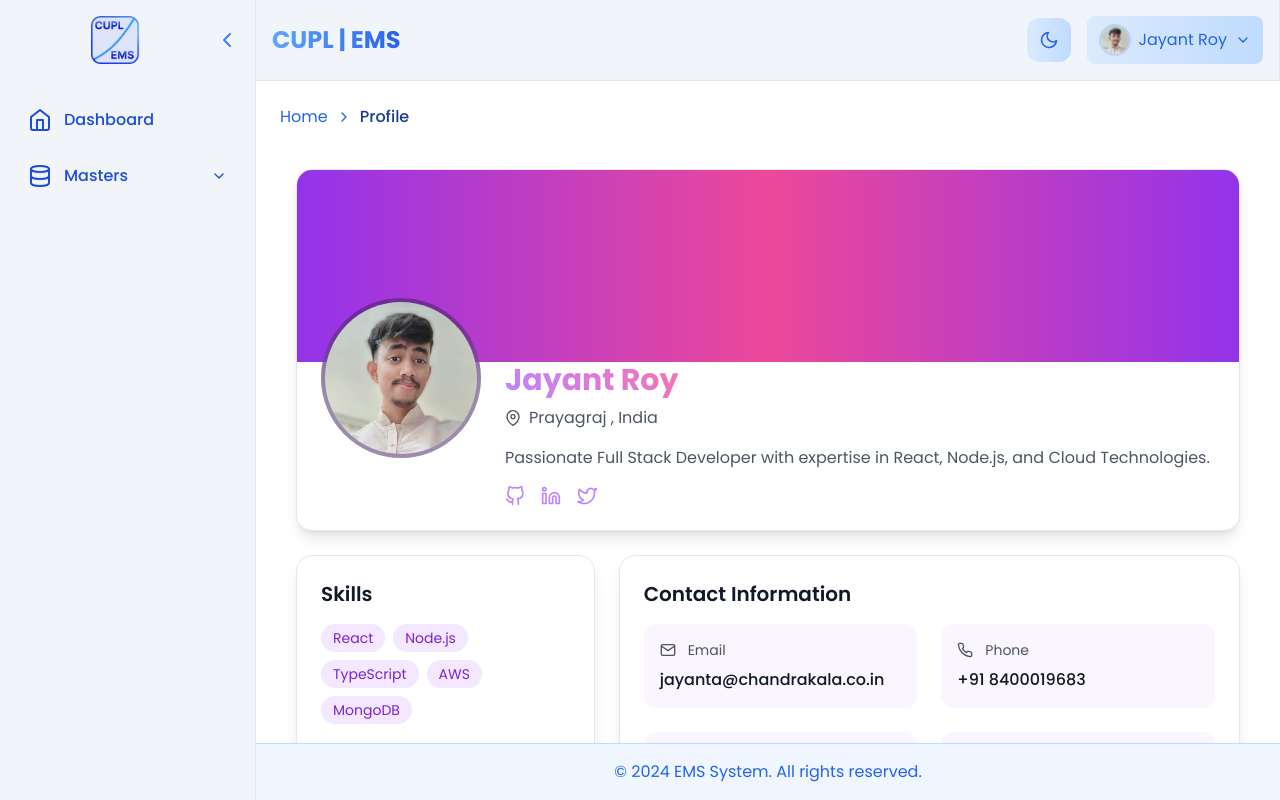
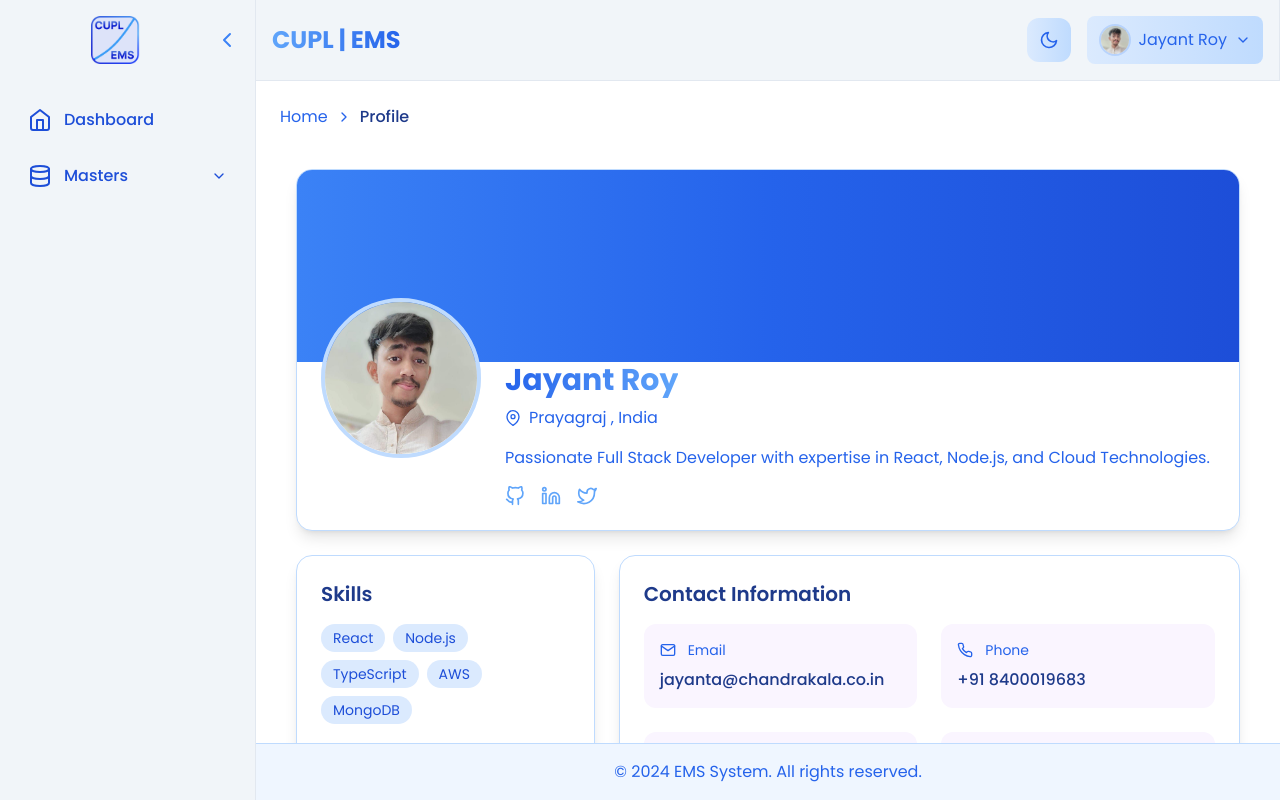
Before and after one commit to reconroy/EMS-UI, a React (Vite) app: page /profile in a window 1280 px wide. Built offline with nearby package versions, Linux system fonts and the light colour scheme; the HTML template or start-up script is replaced by a standard one.

Commit message:
minor theme adjustments

```diff
--- a/src/pages/user/ChangePassword.jsx
+++ b/src/pages/user/ChangePassword.jsx
@@ -15,15 +15,15 @@ const ChangePassword = () => {
 
     const cardClass = theme === 'dark'
         ? 'bg-black/40 backdrop-blur-xl border-purple-500/20'
-        : 'bg-white border-gray-200 shadow-lg';
+        : 'bg-white border-blue-200 shadow-lg';
 
     const textClass = theme === 'dark'
         ? 'text-purple-100'
-        : 'text-gray-900';
+        : 'text-blue-900';
 
     const inputClass = theme === 'dark'
         ? 'bg-purple-900/20 border-purple-500/20 text-purple-100 focus:border-purple-400'
-        : 'bg-gray-50 border-gray-200 text-gray-900 focus:border-purple-500';
+        : 'bg-blue-50 border-blue-200 text-blue-900 focus:border-blue-500';
 
     const handleSubmit = (e) => {
         e.preventDefault();
@@ -47,14 +47,14 @@ const ChangePassword = () => {
             >
                 <button
                     onClick={() => navigate('/settings')}
-                    className={`mb-6 ${theme === 'dark' ? 'text-purple-400' : 'text-purple-600'} hover:underline`}
+                    className={`mb-6 ${theme === 'dark' ? 'text-purple-400' : 'text-blue-600'} hover:underline`}
                 >
                     ← Back to Settings
                 </button>
 
                 <div className={`border rounded-lg p-8 ${cardClass}`}>
                     <div className="flex items-center space-x-4 mb-8">
-                        <FiLock className={`text-2xl ${theme === 'dark' ? 'text-purple-400' : 'text-purple-600'}`} />
+                        <FiLock className={`text-2xl ${theme === 'dark' ? 'text-purple-400' : 'text-blue-600'}`} />
                         <h1 className={`text-2xl font-bold ${textClass}`}>Change Password</h1>
                     </div>
 
@@ -86,7 +86,7 @@ const ChangePassword = () => {
                                 className={`px-4 py-2 rounded-lg ${
                                     theme === 'dark'
                                         ? 'bg-purple-900/20 text-purple-300 hover:bg-purple-800/30'
-                                        : 'bg-gray-100 text-gray-600 hover:bg-gray-200'
+                                        : 'bg-blue-100 text-blue-700 hover:bg-blue-200'
                                 } transition-colors`}
                             >
                                 Cancel
@@ -96,7 +96,7 @@ const ChangePassword = () => {
                                 className={`px-4 py-2 rounded-lg ${
                                     theme === 'dark'
                                         ? 'bg-purple-600 hover:bg-purple-700 text-white'
-                                        : 'bg-purple-600 hover:bg-purple-700 text-white'
+                                        : 'bg-blue-600 hover:bg-blue-700 text-white'
                                 } transition-colors`}
                             >
                                 Update Password
--- a/src/pages/user/Profile.jsx
+++ b/src/pages/user/Profile.jsx
@@ -287,19 +287,39 @@ const Profile = () => {
 
   const cardClass = theme === 'dark'
     ? 'bg-black/40 backdrop-blur-xl border-purple-500/20'
-    : 'bg-white border-gray-200 shadow-lg';
+    : 'bg-white border-blue-200 shadow-lg';
 
   const textClass = theme === 'dark'
     ? 'text-purple-100'
-    : 'text-gray-900';
+    : 'text-blue-900';
 
   const subTextClass = theme === 'dark'
     ? 'text-purple-300'
-    : 'text-gray-600';
+    : 'text-blue-600';
 
   const inputClass = theme === 'dark'
     ? 'bg-purple-900/20 border-purple-500/20 text-purple-100 focus:border-purple-400'
-    : 'bg-gray-50 border-gray-200 text-gray-900 focus:border-purple-500';
+    : 'bg-blue-50 border-blue-200 text-blue-900 focus:border-blue-500';
+
+  const gradientClass = theme === 'dark'
+    ? 'from-purple-600 to-pink-500'
+    : 'from-blue-600 to-blue-400';
+
+  const nameGradientClass = theme === 'dark'
+    ? 'from-purple-400 to-pink-400'
+    : 'from-blue-600 to-blue-400';
+
+  const badgeClass = theme === 'dark'
+    ? 'bg-purple-900/20'
+    : 'bg-blue-50';
+
+  const buttonClass = theme === 'dark'
+    ? 'bg-purple-600/20 hover:bg-purple-600/30 text-purple-300'
+    : 'bg-blue-100 hover:bg-blue-200 text-blue-700';
+
+  const infoCardClass = theme === 'dark'
+    ? 'bg-purple-900/20'
+    : 'bg-blue-50';
 
   return (
     <div className="max-w-7xl mx-auto p-4 space-y-6">
@@ -310,7 +330,11 @@ const Profile = () => {
         className={`relative border rounded-2xl ${cardClass} overflow-hidden`}
       >
         {/* Banner Image - Hidden on mobile */}
-        <div className="hidden sm:block h-48 bg-gradient-to-r from-purple-600 via-pink-500 to-purple-600 relative overflow-hidden">
+        <div className={`hidden sm:block h-48 bg-gradient-to-r relative overflow-hidden ${
+          theme === 'dark'
+            ? 'from-purple-600 via-pink-500 to-purple-600'
+            : 'from-blue-500 via-blue-600 to-blue-700'
+        }`}>
           <div className="absolute inset-0 bg-grid-pattern opacity-20" />
         </div>
 
@@ -320,7 +344,11 @@ const Profile = () => {
             {/* Profile Image - Adjusted positioning for mobile */}
             <div className="sm:-mt-16 flex justify-center pt-6 sm:pt-0">
               <div className="relative group">
-                <div className="w-40 h-40 rounded-full border-4 border-purple-500/20 overflow-hidden bg-black/40 backdrop-blur-xl">
+                <div className={`w-40 h-40 rounded-full border-4 ${
+                  theme === 'dark'
+                    ? 'border-purple-500/20'
+                    : 'border-blue-200'
+                } overflow-hidden bg-black/40 backdrop-blur-xl`}>
                   <motion.img
                     src={profileImage}
                     alt="Profile"
@@ -331,7 +359,11 @@ const Profile = () => {
                 </div>
                 <button
                   onClick={handleImageClick}
-                  className="absolute bottom-0 right-0 p-2 rounded-full bg-purple-600 text-white opacity-0 group-hover:opacity-100 transition-opacity duration-200 hover:bg-purple-700"
+                  className={`absolute bottom-0 right-0 p-2 rounded-full ${
+                    theme === 'dark'
+                      ? 'bg-purple-600 hover:bg-purple-700'
+                      : 'bg-blue-600 hover:bg-blue-700'
+                  } text-white opacity-0 group-hover:opacity-100 transition-opacity duration-200`}
                 >
                   <FiCamera className="w-4 h-4" />
                 </button>
@@ -358,7 +390,7 @@ const Profile = () => {
                       className={`text-3xl font-bold w-full rounded-lg border p-2 ${inputClass}`}
                     />
                   ) : (
-                    <h1 className="text-3xl font-bold bg-clip-text text-transparent bg-gradient-to-r from-purple-400 to-pink-400">
+                    <h1 className={`text-3xl font-bold bg-clip-text text-transparent bg-gradient-to-r ${nameGradientClass}`}>
                       {profile.name}
                     </h1>
                   )}
@@ -422,7 +454,11 @@ const Profile = () => {
                     href={`https://${url}`}
                     target="_blank"
                     rel="noopener noreferrer"
-                    className={`text-purple-400 hover:text-purple-300 transition-colors`}
+                    className={`${
+                      theme === 'dark'
+                        ? 'text-purple-400 hover:text-purple-300'
+                        : 'text-blue-400 hover:text-blue-300'
+                    } transition-colors`}
                   >
                     {platform === 'github' && <FiGithub className="w-5 h-5" />}
                     {platform === 'linkedin' && <FiLinkedin className="w-5 h-5" />}
@@ -451,7 +487,7 @@ const Profile = () => {
                 className={`px-3 py-1 rounded-full text-sm ${
                   theme === 'dark'
                     ? 'bg-purple-900/20 text-purple-300'
-                    : 'bg-purple-100 text-purple-700'
+                    : 'bg-blue-100 text-blue-700'
                 }`}
               >
                 {skill}
--- a/src/pages/user/Settings.jsx
+++ b/src/pages/user/Settings.jsx
@@ -116,7 +116,19 @@ const Settings = () => {
                     onChange={() => handleToggle(item.setting)}
                     className="sr-only peer"
                 />
-                <div className={`w-11 h-6 ${theme === 'dark' ? 'bg-purple-900/20' : 'bg-slate-200'} peer-focus:outline-none rounded-full peer peer-checked:after:translate-x-full peer-checked:after:border-white after:content-[''] after:absolute after:top-[2px] after:left-[2px] after:bg-purple-300 after:border-purple-300 after:border after:rounded-full after:h-5 after:w-5 after:transition-all peer-checked:bg-purple-600`}></div>
+                <div className={`w-11 h-6 ${
+                    theme === 'dark'
+                        ? 'bg-purple-900/20'
+                        : 'bg-blue-200'
+                } peer-focus:outline-none rounded-full peer peer-checked:after:translate-x-full peer-checked:after:border-white after:content-[''] after:absolute after:top-[2px] after:left-[2px] after:${
+                    theme === 'dark'
+                        ? 'bg-purple-400 after:border-purple-400'
+                        : 'bg-blue-300 after:border-blue-300'
+                } after:border after:rounded-full after:h-5 after:w-5 after:transition-all peer-checked:${
+                    theme === 'dark'
+                        ? 'bg-purple-600'
+                        : 'bg-blue-600'
+                }`}></div>
             </label>
         );
     };
```
